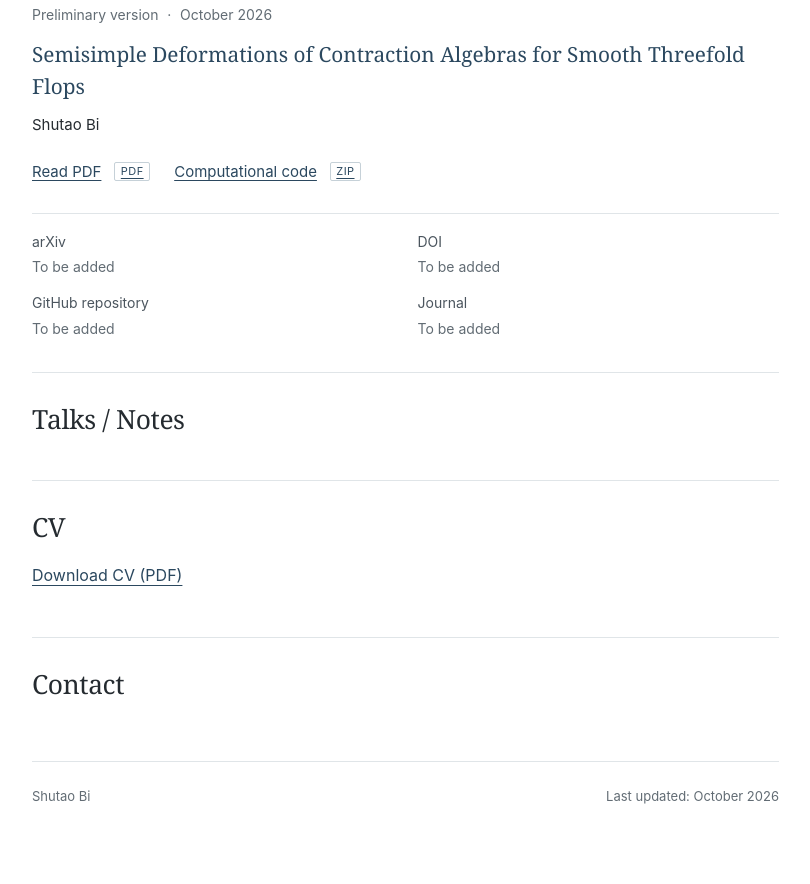
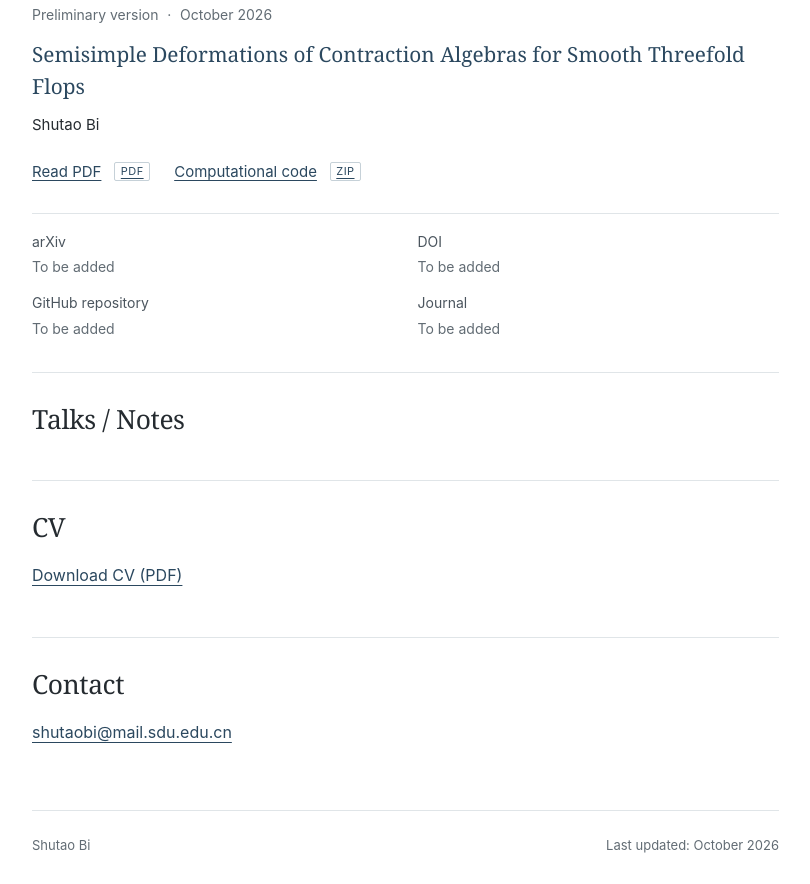
Before and after one commit to Shutaobi/shutaobi.github.io, a plain HTML site: page index.html in a window 1280 px wide. Shown: the part 730-1614 px from the top of the page, without its empty margins (373-1183 px from the left). Before the commit the page ends 1565 px from the top, so only its background shows below. Drawn offline with Linux system fonts and the light colour scheme.

Commit message:
Add email link to Contact section

```diff
--- a/index.html
+++ b/index.html
@@ -78,9 +78,9 @@
         <p><a href="cv/Shutao_Bi_CV.pdf?v=43c7ac6434e7">Download CV (PDF)</a></p>
       </section>
 
-      <section class="content-section empty-section" id="contact" aria-labelledby="contact-heading">
+      <section class="content-section" id="contact" aria-labelledby="contact-heading">
         <h2 id="contact-heading">Contact</h2>
-        <!-- Add contact details here. Your email is already linked on the homepage. -->
+        <p><a href="mailto:shutaobi@mail.sdu.edu.cn">shutaobi@mail.sdu.edu.cn</a></p>
       </section>
 
       <footer>
```
Also changed, not shown: 1 other file.
